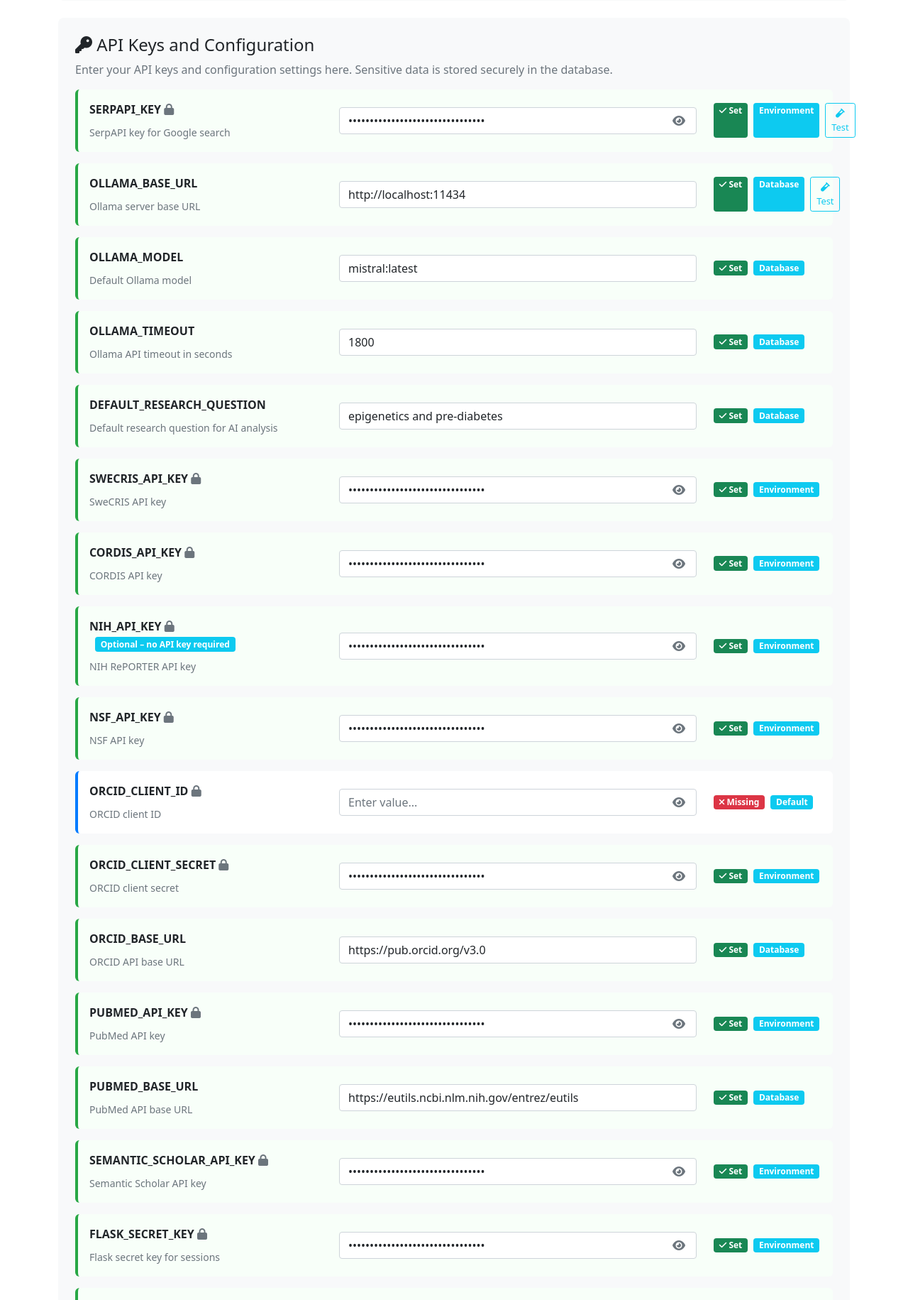
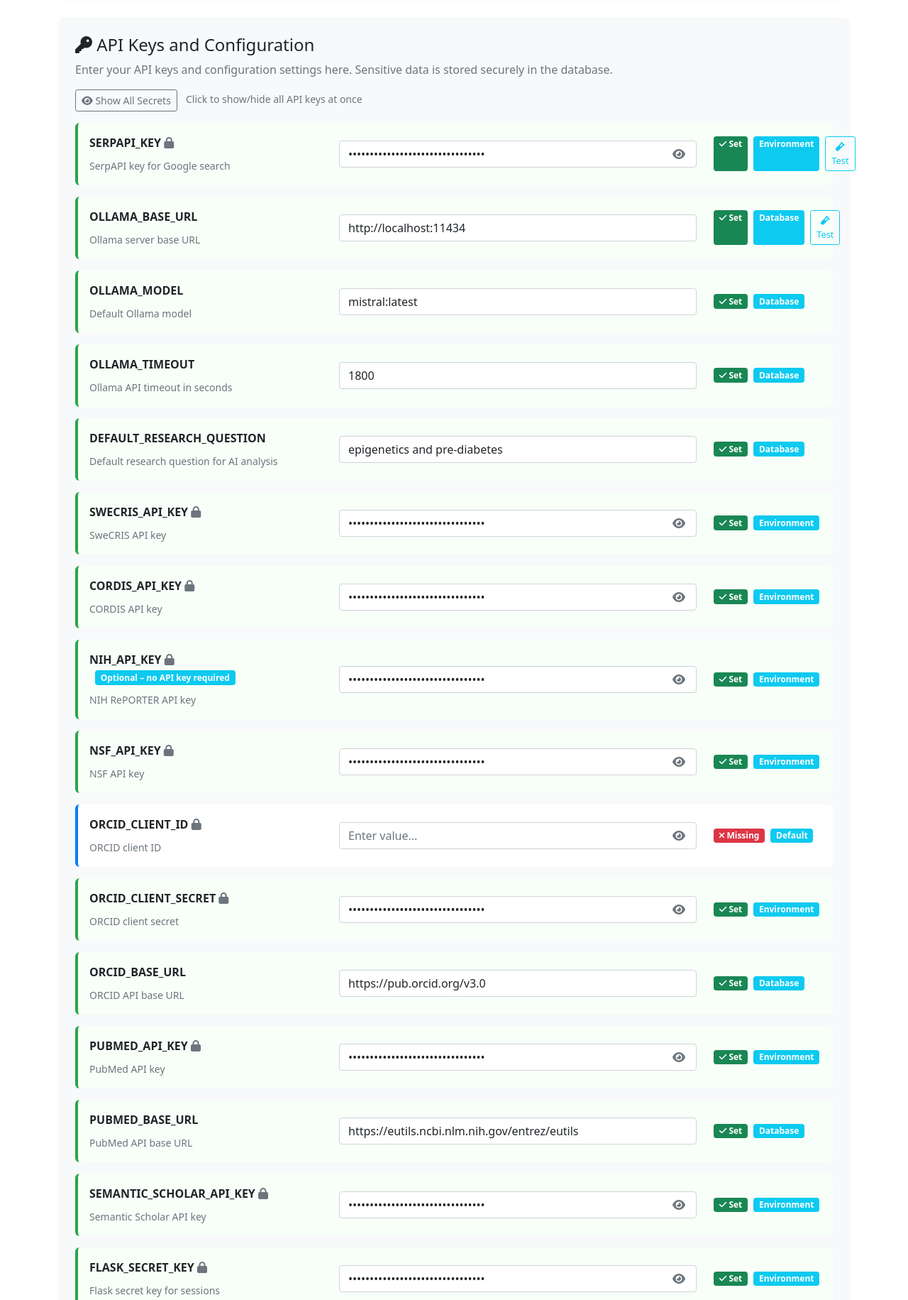
Before and after one commit to DanielHesse79/LeadFinder, a Flask app: page /config in a window 1280 px wide. Shown: the part 428-2259 px from the top of the page at 71% size. Run offline with Flask 3, Linux system fonts and the light colour scheme; data comes from the database, SQL or seed files in the repository; parts of the project's set-up code (start-up, migrations or seed data) failed here and were passed over.

Commit message:
Add Show All Secrets button to config page for easier API key management

```diff
--- a/templates/config.html
+++ b/templates/config.html
@@ -144,6 +144,14 @@
                             Sensitive data is stored securely in the database.
                         </p>
 
+                        <!-- Add Show/Hide All Secrets Button -->
+                        <div class="mb-3">
+                            <button type="button" class="btn btn-outline-secondary btn-sm" onclick="toggleAllSecrets()">
+                                <i class="fas fa-eye"></i> <span id="toggle-text">Show All Secrets</span>
+                            </button>
+                            <small class="text-muted ms-2">Click to show/hide all API keys at once</small>
+                        </div>
+
                         <form method="POST" action="{{ url_for('config.bulk_update_config') }}">
                             {% for key_name, config in configs.items() %}
                             <div class="config-item {% if key_name in missing_configs %}missing{% elif config.has_value %}configured{% endif %}">
@@ -164,11 +172,12 @@
                                     <div class="col-md-6">
                                         <div class="secret-field">
                                             <input type="{% if config.is_secret %}password{% else %}text{% endif %}"
-                                                   class="form-control"
+                                                   class="form-control secret-input"
                                                    id="config_{{ key_name }}"
                                                    name="config_{{ key_name }}"
                                                    value="{{ config.value }}"
-                                                   placeholder="Enter value...">
+                                                   placeholder="Enter value..."
+                                                   data-is-secret="{{ config.is_secret|lower }}">
                                             {% if config.is_secret %}
                                             <button type="button" class="toggle-password"
                                                     onclick="togglePassword('config_{{ key_name }}')">
@@ -352,6 +361,42 @@
             }
         }
 
+        function toggleAllSecrets() {
+            const toggleText = document.getElementById('toggle-text');
+            const allSecretInputs = document.querySelectorAll('.secret-input');
+            const currentText = toggleText.textContent;
+
+            if (currentText.includes('Hide')) {
+                // Hide all secrets
+                toggleText.textContent = 'Show All Secrets';
+                allSecretInputs.forEach(input => {
+                    if (input.dataset.isSecret === 'true') {
+                        input.type = 'password';
+                        // Update individual toggle buttons
+                        const toggleBtn = input.nextElementSibling;
+                        if (toggleBtn && toggleBtn.classList.contains('toggle-password')) {
+                            const icon = toggleBtn.querySelector('i');
+                            if (icon) icon.className = 'fas fa-eye';
+                        }
+                    }
+                });
+            } else {
+                // Show all secrets
+                toggleText.textContent = 'Hide All Secrets';
+                allSecretInputs.forEach(input => {
+                    if (input.dataset.isSecret === 'true') {
+                        input.type = 'text';
+                        // Update individual toggle buttons
+                        const toggleBtn = input.nextElementSibling;
+                        if (toggleBtn && toggleBtn.classList.contains('toggle-password')) {
+                            const icon = toggleBtn.querySelector('i');
+                            if (icon) icon.className = 'fas fa-eye-slash';
+                        }
+                    }
+                });
+            }
+        }
+
         // Auto-refresh status every 30 seconds
         setInterval(refreshStatus, 30000);
     </script>
```
